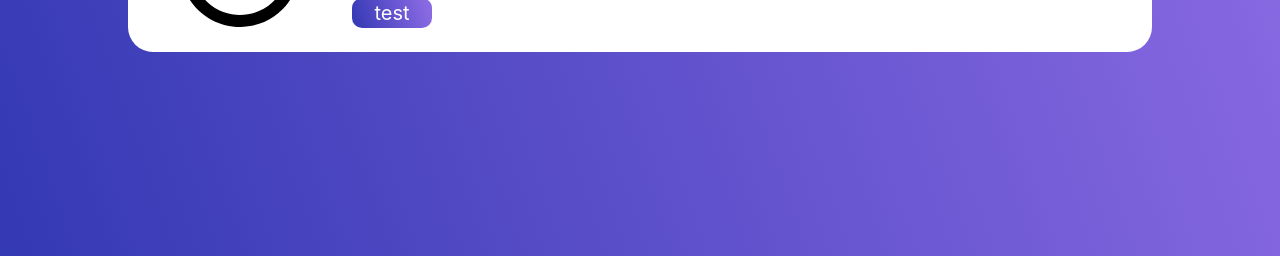
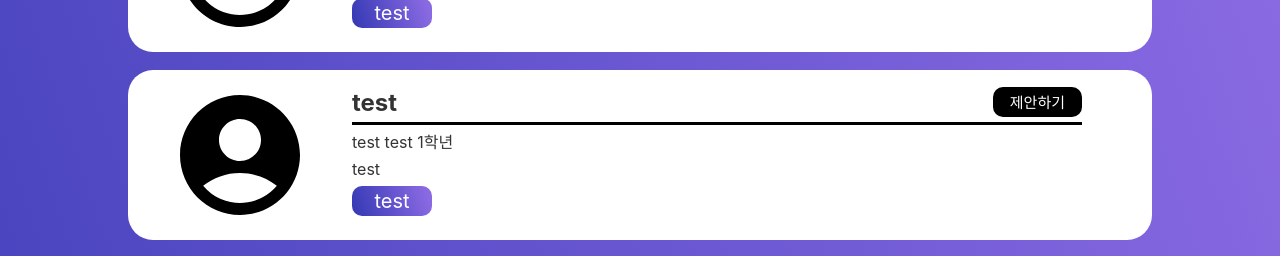
Before and after one commit to UniD3-Hackathon-Team2/TalentStock-fe, a React (Create React App) app in the folder frontend/: page /main in a window 1280 px wide. Shown: the part 506-762 px from the top of the page. Built offline with nearby package versions, Linux system fonts and the light colour scheme; no server answers.

Commit message:
ico commit

```diff
--- a/frontend/public/index.html
+++ b/frontend/public/index.html
@@ -2,7 +2,7 @@
 <html lang="en">
   <head>
     <meta charset="utf-8" />
-    <link rel="icon" href="%PUBLIC_URL%/favicon.ico" />
+    <link rel="icon" href="%PUBLIC_URL%/logo255.ico" />
     <meta name="viewport" content="width=device-width, initial-scale=1" />
     <meta name="theme-color" content="#000000" />
     <meta
--- a/frontend/src/pages/Main/Main.jsx
+++ b/frontend/src/pages/Main/Main.jsx
@@ -19,6 +19,70 @@ function Main() {
   };
 
   const [recommendedStudents, SetRecommendedStudents] = useState([
+    {
+      name: "test",
+      university: "test",
+      department: "test",
+      grade: 1,
+      short_introduce: "test",
+      interests: "test",
+    },
+    {
+      name: "test",
+      university: "test",
+      department: "test",
+      grade: 1,
+      short_introduce: "test",
+      interests: "test",
+    },
+    {
+      name: "test",
+      university: "test",
+      department: "test",
+      grade: 1,
+      short_introduce: "test",
+      interests: "test",
+    },
+    {
+      name: "test",
+      university: "test",
+      department: "test",
+      grade: 1,
+      short_introduce: "test",
+      interests: "test",
+    },
+    {
+      name: "test",
+      university: "test",
+      department: "test",
+      grade: 1,
+      short_introduce: "test",
+      interests: "test",
+    },
+    {
+      name: "test",
+      university: "test",
+      department: "test",
+      grade: 1,
+      short_introduce: "test",
+      interests: "test",
+    },
+    {
+      name: "test",
+      university: "test",
+      department: "test",
+      grade: 1,
+      short_introduce: "test",
+      interests: "test",
+    },
+    {
+      name: "test",
+      university: "test",
+      department: "test",
+      grade: 1,
+      short_introduce: "test",
+      interests: "test",
+    },
     {
       name: "test",
       university: "test",
```
Also changed, not shown: 1 other file (tests, documents, lock files or other folders).
